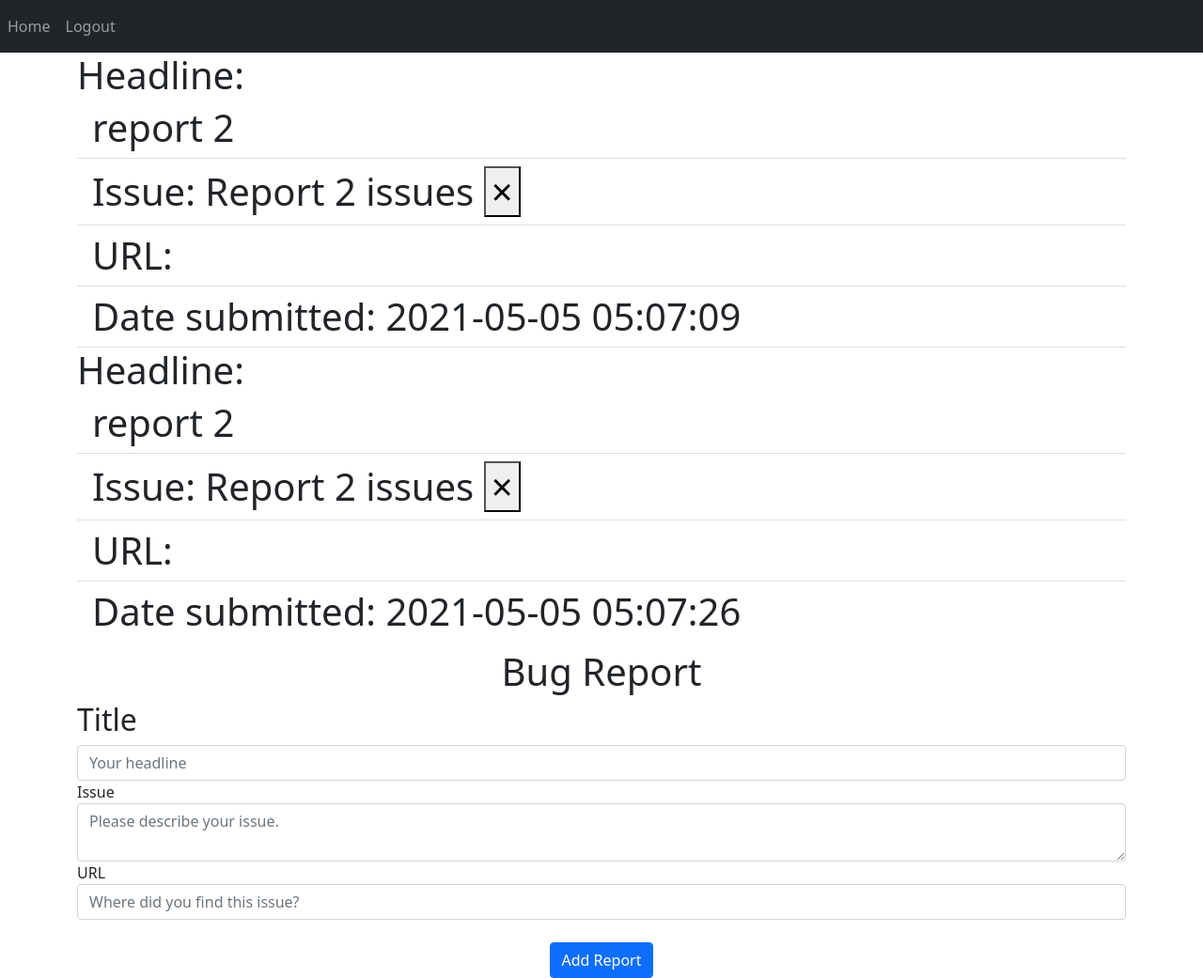
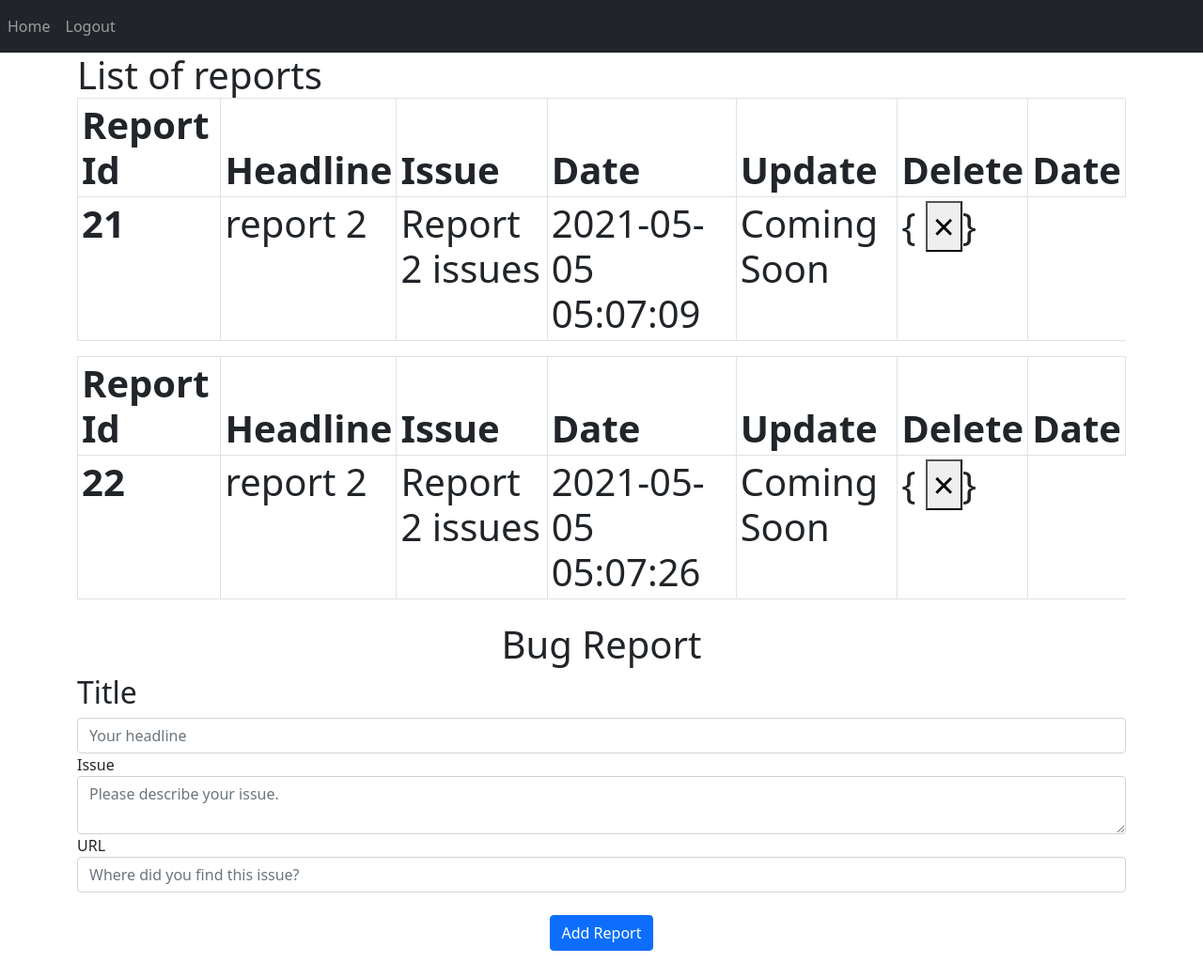
Before and after one commit to dianakakoma/bug_report0421, a Flask app: page / in a window 1280 px wide. Shown: the whole page at 94% size. After the commit the page ends 1012 px from the top, so only its background shows below. Run offline with Flask 2, Linux system fonts and the light colour scheme; a user stored in the database is signed in; data comes from the database, SQL or seed files in the repository; both versions use the stored data as it was after the commit; some libraries are stand-ins or nearby versions.

Commit message:
created a responsice Bootrap table for the reports.

```diff
--- a/website/templates/home.html
+++ b/website/templates/home.html
@@ -1,20 +1,65 @@
 {% extends "base.html" %} {%block title%}New Title{%endblock%} {% block content %}
+
+
 <h1 align='center>' Reports </h1>
+List of reports
 <ul class='list-group list-group-flush' id='reports'>
 {% for report in user.reports %}
-Headline: <li class="list-group-item"> {{ report.title }} </li>
+<!--
+ <li class="list-group-item"> Headline: {{ report.title }} </li>
 <li class="list-group-item"> Issue: {{ report.issue }}
 
-<!-- delete a report based on its id, with the deleteNote function in 'index.js' via the 'base.html' reference -->
+delete a report based on its id, with the deleteNote function in 'index.js' via the 'base.html' reference
 <button type='button' class='close' onClick='deleteReport({{report.id}})'>
   <span aria-hidden='true'>&times;</span>
 </button>
 
+ </li>
 
- </li>
 <li class="list-group-item"> URL: {{ report.url }} </li>
 <li class="list-group-item"> Date submitted: {{ report.date }}
 </li>
+-->
+
+<!--Table -->
+
+<div class="table-responsive">
+<table class="table table-sm table table-bordered">
+  <thead class="thead-dark">
+    <tr>
+      <th scope="col"> Report Id</th>
+      <th scope="col"> Headline </th>
+      <th scope="col"> Issue </th>
+      <th scope="col"> Date </th>
+      <th scope="col"> Update </th>
+      <th scope="col"> Delete </th>
+
+      </th>
+      <th scope="col"> Date </th>
+    </tr>
+  </thead>
+  <tbody>
+    <tr>
+      <th scope="row">{{ report.id }}</th>
+      <td> {{ report.title }} </td>
+      <td> {{ report.issue }} </td>
+      <td> {{ report.date }} </td>
+      <td> <p>Coming Soon</p> </td>
+
+      <td>
+      {<!-- delete a report based on its id, with the deleteNote function in 'index.js' via the 'base.html' reference -->
+<button type='button' class='close' onClick='deleteReport({{report.id}})'>
+  <span aria-hidden='true'>&times;</span>
+</button>}
+</td>
+    </tr>
+
+  </tbody>
+</table>
+</div>
+
+<!--End Table-->
+
 {% endfor %}
 </ul>
 
```
Also changed, not shown: website/database.db.
